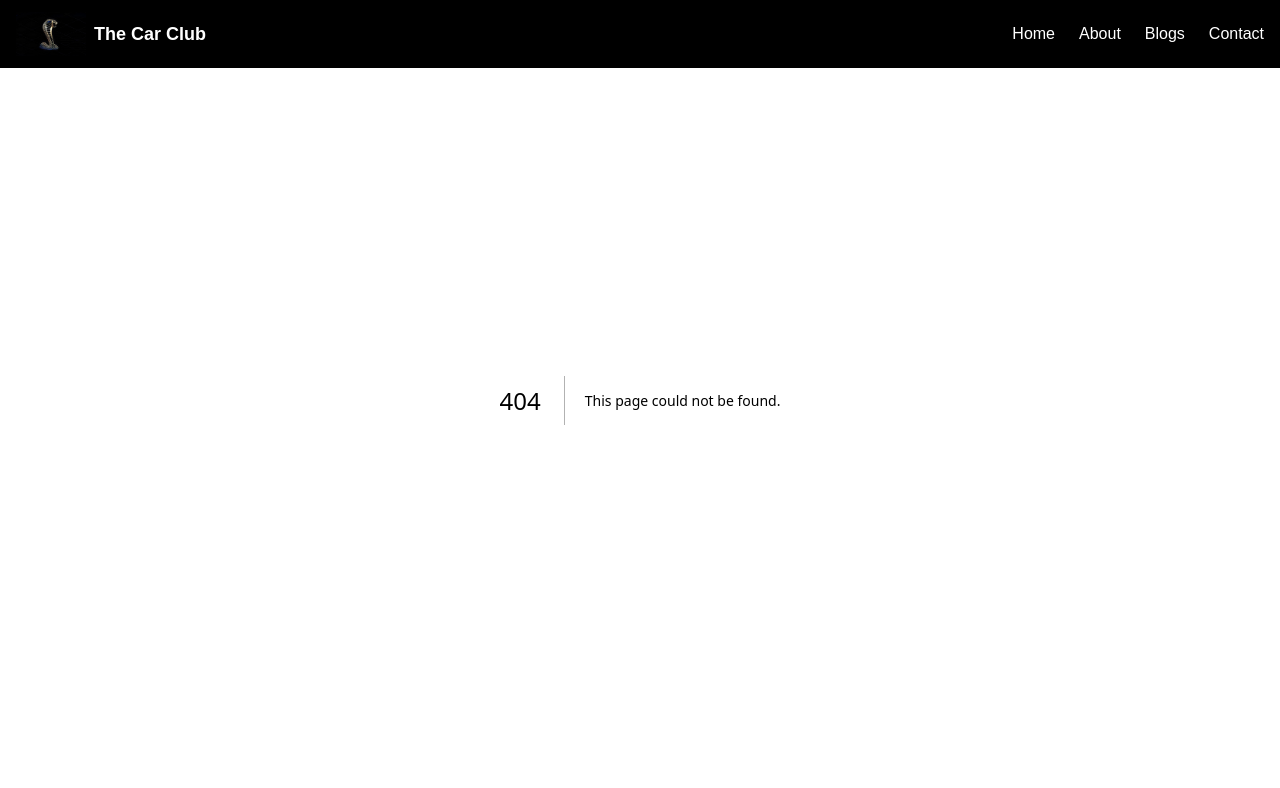
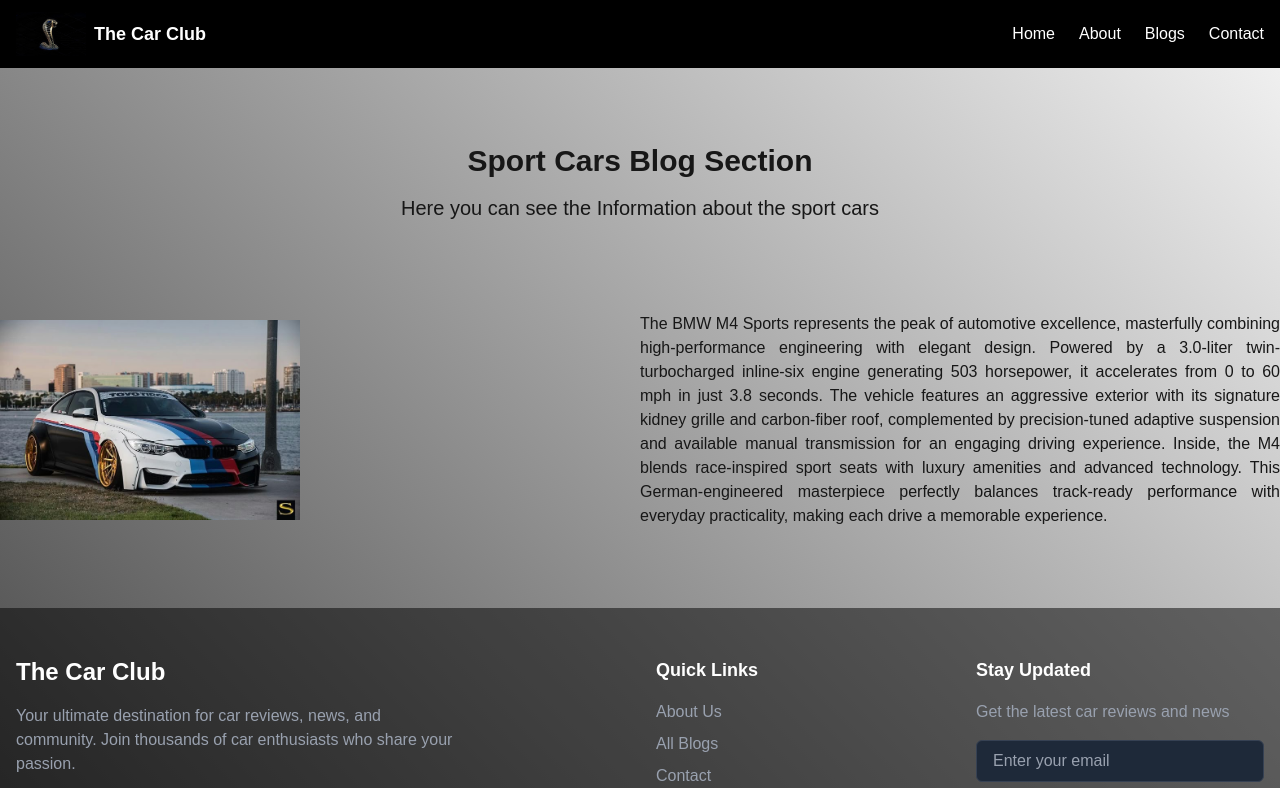
Before and after one commit to rajamuhammadali628-hu/The-Car-Club, a Next.js app in the folder thecarclub/: page /blogs/sportsBlog in a window 1280 px wide. Before the commit this address had no page. Shown: the top 788 px of the page. Built offline with nearby package versions, Linux system fonts and the light colour scheme.

Commit message:
Adding the blog post information

```diff
--- /dev/null
+++ b/thecarclub/app/blogs/sportsBlog/page.js
@@ -0,0 +1,43 @@
+import React from 'react'
+import styles from "./sport.module.css";
+import Image from "next/image";
+
+const SportsBlog = () => {
+  return (
+    <>
+      <br />
+      <br />
+      <div className={styles.welcomeSection}>
+        <div className={styles.welcomesub}>
+            <h1>Sport Cars Blog Section</h1>
+            <h2>Here you can see the Information about the sport cars</h2>
+        </div>
+      </div>
+      <div className={styles.infoSection}>
+        <div className={styles.BMWsection}>
+          <div className={styles.BMWsubImage}>
+              <Image
+            src="/BMW-sports.jpg"
+            alt="Eyes of BMW"
+            width={300}
+            height={150}
+            className={styles.heroImage}
+          />
+          </div>
+          <div className={styles.BMWsubpara}>
+            <p>The BMW M4 Sports represents the peak of automotive excellence, masterfully combining
+            high-performance engineering with elegant design. Powered by a 3.0-liter twin-turbocharged
+            inline-six engine generating 503 horsepower, it accelerates from 0 to 60 mph in just 3.8 seconds.
+            The vehicle features an aggressive exterior with its signature kidney grille and carbon-fiber roof,
+            complemented by precision-tuned adaptive suspension and available manual transmission for an engaging
+            driving experience. Inside, the M4 blends race-inspired sport seats with luxury amenities and advanced
+             technology. This German-engineered masterpiece perfectly balances track-ready performance with
+             everyday practicality, making each drive a memorable experience.</p>
+          </div>
+        </div>
+      </div>
+    </>
+  )
+}
+
+export default SportsBlog
--- /dev/null
+++ b/thecarclub/app/blogs/sportsBlog/sport.module.css
@@ -0,0 +1,52 @@
+.welcomeSection{
+    width: 100%;
+    margin-top: 7%;
+    display: flex;
+    justify-content: center;
+}
+
+.welcomesub{
+    width: 50%;
+    margin: auto;
+    justify-content: center;
+    text-align: center;
+}
+
+.welcomesub h1{
+    font-size: 30px;
+    font-family: Arial, sans-serif;
+    font-weight: bold;
+    margin-bottom: 10px;
+}
+
+.welcomesub h2{
+    font-size: 20px;
+    font-family: Arial, sans-serif;
+    margin-top: 10px;
+}
+
+.infoSection{
+    width: 100%;
+    margin-top: 7%;
+    justify-content: center;
+}
+
+.infoSection .BMWsection{
+    display: flex;
+    margin: auto;
+    text-align: justify;
+}
+
+.BMWsection .BMWsubImage{
+    width: 50%;
+    justify-content: center;
+    margin: auto;
+    align-items: center;
+}
+
+.BMWsection .BMWsubpara{
+    width: 50%;
+    margin: auto;
+    justify-content: center;
+    text-align: justify;
+}
--- a/thecarclub/components/Footer.js
+++ b/thecarclub/components/Footer.js
@@ -82,7 +82,7 @@
         <div className="container mx-auto px-4 py-6">
           <div className="flex flex-col md:flex-row justify-center items-center">
             <p className="text-gray-400 text-sm">
-              © {new Date().getFullYear()} The Car Club. All rights reserved.
+              © {new Date().getFullYear()} The Car Club. All rights reserved by RMA.
             </p>
           </div>
         </div>
```
